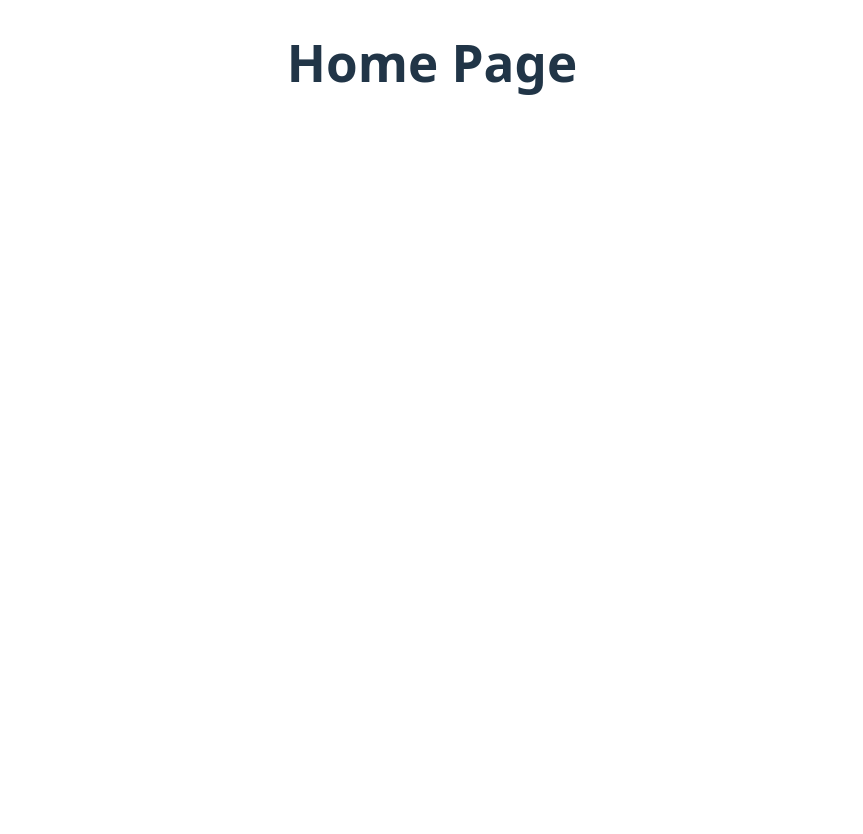
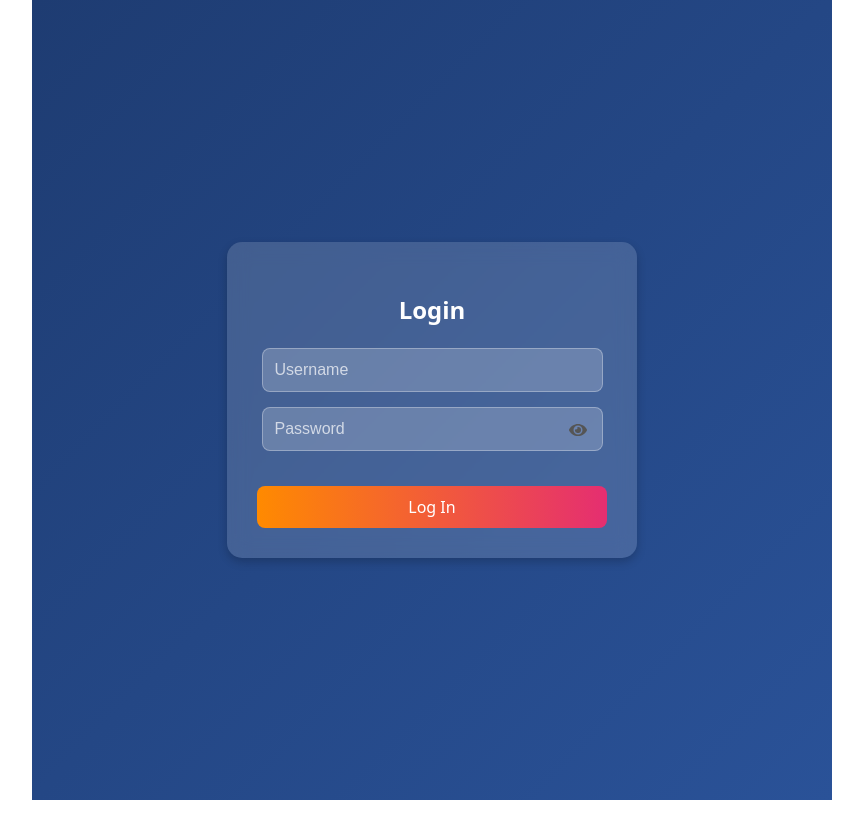
Before and after one commit to Faiz-Ahmad-Ansari/userLogin, a React (Vite) app: page / in a window 1280 px wide. Shown: the whole page, without its empty margins (208-1071 px from the left). After the commit the page ends 800 px from the top, so only its background shows below. Built offline with nearby package versions, Linux system fonts and the light colour scheme.

Commit message:
login route changed to default

```diff
--- a/src/App.jsx
+++ b/src/App.jsx
@@ -7,8 +7,8 @@
   return (
     <Router>
       <Routes>
-        <Route path="/" element={<Home />} />
-        <Route path="/login" element={<Login />} />
+        <Route path="/home" element={<Home />} />
+        <Route path="/" element={<Login />} />
       </Routes>
     </Router>
   )
```
